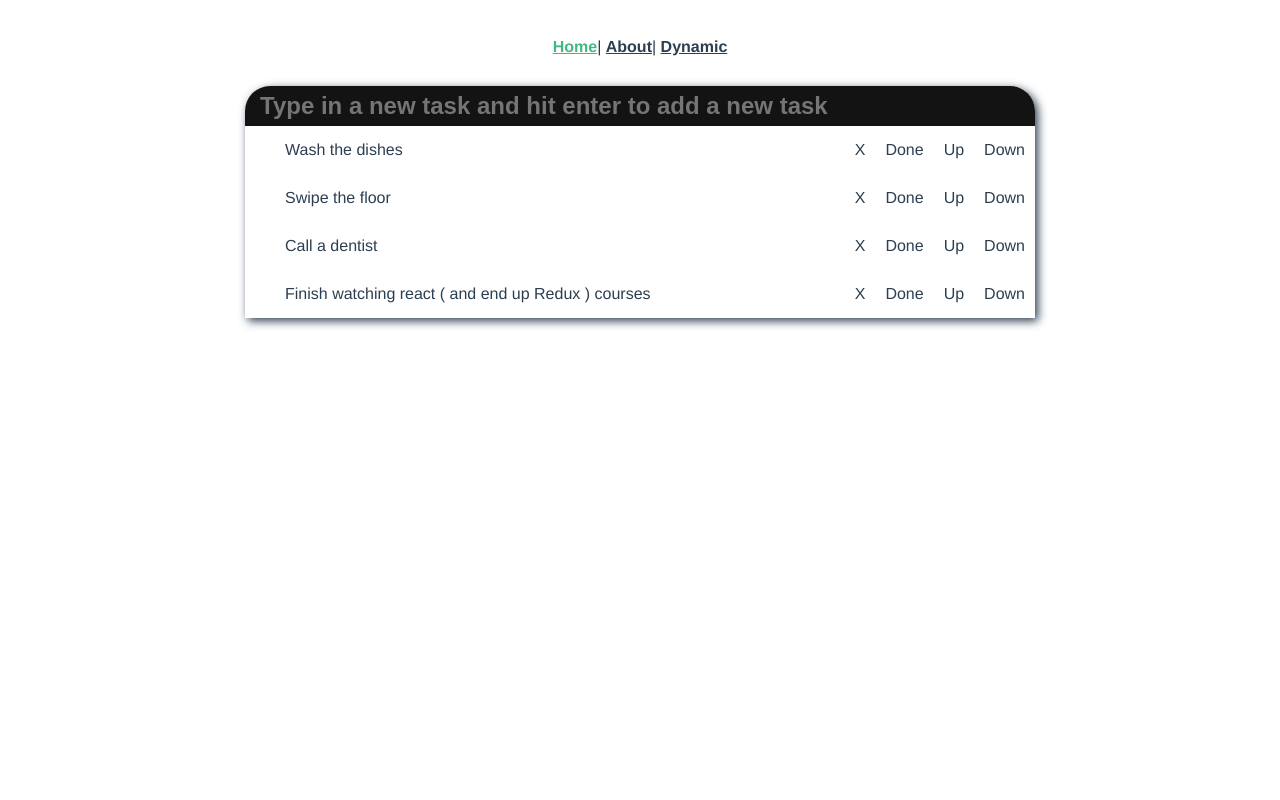
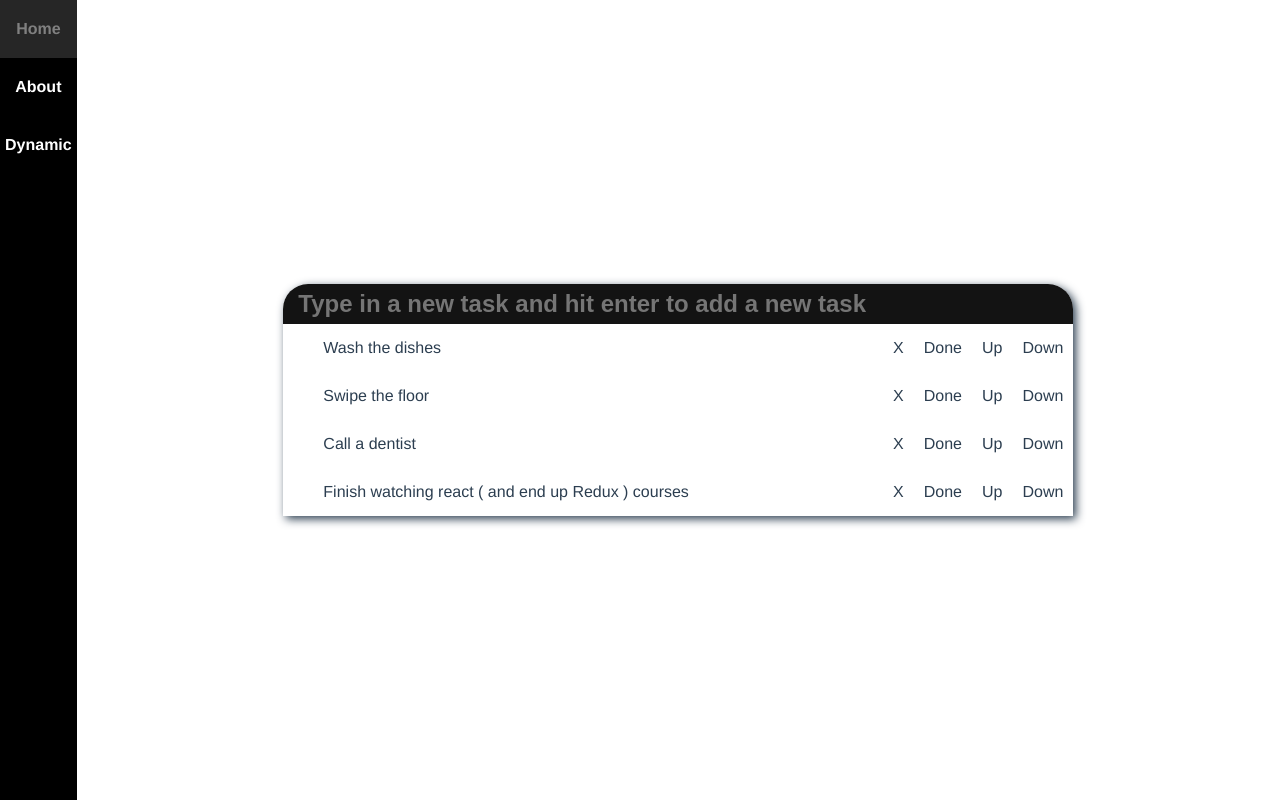
Before and after one commit to sitedevente/todo-vue, a Vue app: page / in a window 1280 px wide. Built offline with nearby package versions, Linux system fonts and the light colour scheme.

Commit message:
Improved nav style
Basic style added to app and view/home

```diff
--- a/src/App.vue
+++ b/src/App.vue
@@ -1,32 +1,60 @@
 <template>
   <div id="app">
     <div id="nav">
-      <router-link to="/">Home</router-link>|
-      <router-link to="/about">About</router-link>|
+      <router-link to="/">Home</router-link>
+      <router-link to="/about">About</router-link>
       <router-link to="/dynamic/155">Dynamic</router-link>
     </div>
-    <router-view />
+    <router-view class="container" />
   </div>
 </template>
 
 <style lang="scss">
+html,
+body,
+#app {
+  margin: 0;
+  height: 100%;
+}
+
 #app {
   font-family: Avenir, Helvetica, Arial, sans-serif;
   -webkit-font-smoothing: antialiased;
   -moz-osx-font-smoothing: grayscale;
   text-align: center;
   color: #2c3e50;
+  display: flex;
+  flex-direction: row;
+  justify-content: stretch;
+}
+
+.container {
+  flex-grow: 1;
 }
 
 #nav {
-  padding: 30px;
+  display: flex;
+  flex-direction: column;
+  background-color: #000000;
 
   a {
+    color: white;
+    padding: 20px 5px;
+    text-decoration: none;
     font-weight: bold;
-    color: #2c3e50;
+
+    &:hover {
+      transition: 0 2s box-shadow ease-in;
+      filter: brightness(0.5);
+      -moz-box-shadow: inset 0 0 100px 100px rgba(255, 255, 255, 0.3);
+      -webkit-box-shadow: inset 0 0 100px 100px rgba(255, 255, 255, 0.3);
+      box-shadow: inset 0 0 100px 100px rgba(255, 255, 255, 0.3);
+    }
 
     &.router-link-exact-active {
-      color: #42b983;
+      -moz-box-shadow: inset 0 0 100px 100px rgba(255, 255, 255, 0.3);
+      -webkit-box-shadow: inset 0 0 100px 100px rgba(255, 255, 255, 0.3);
+      box-shadow: inset 0 0 100px 100px rgba(255, 255, 255, 0.3);
     }
   }
 }
--- a/src/views/Home.vue
+++ b/src/views/Home.vue
@@ -15,3 +15,11 @@ export default {
 };
 
 </script>
+
+<style lang="scss" scoped>
+  .home {
+    display: flex;
+    padding: 100px;
+    align-self: center;
+  }
+</style>
```
